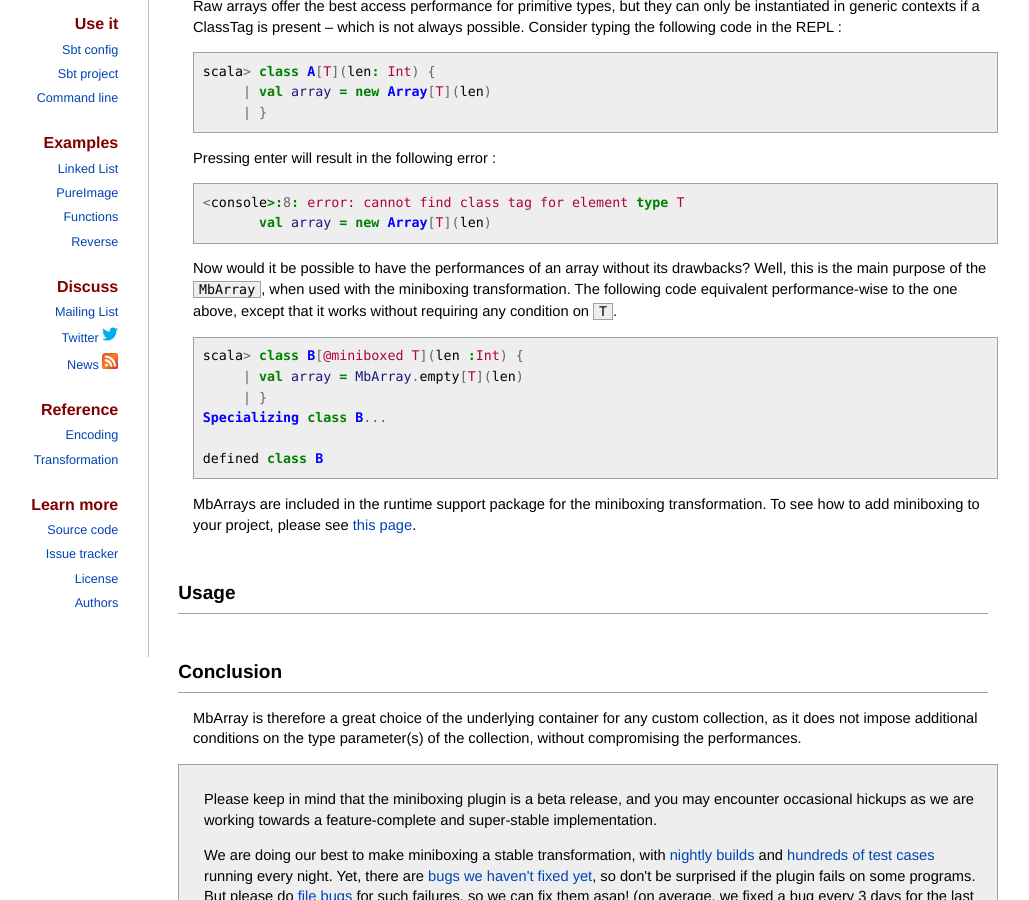
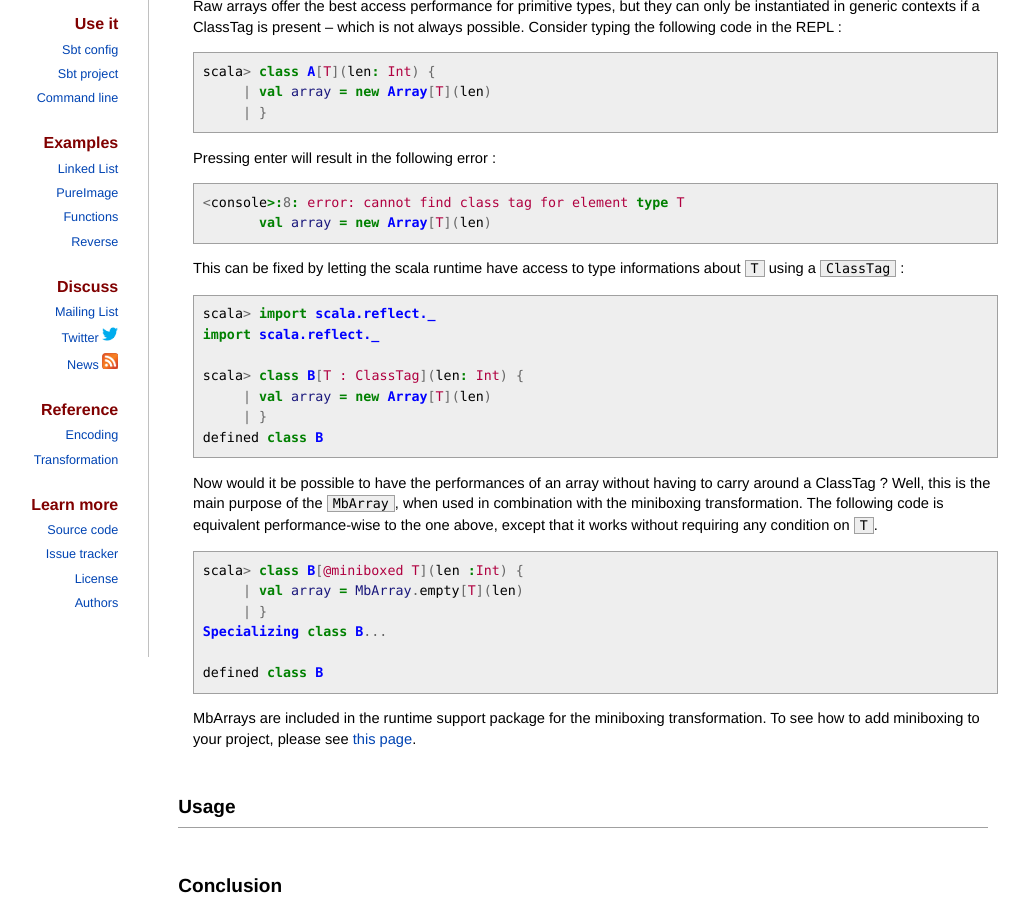
Before and after one commit to miniboxing/miniboxing.github.io, a Jekyll site: the page built from arrays.md, in a window 1280 px wide and 900 px high, scrolled down 365 px. Shown: the whole window, without its empty margins (134-1163 px from the left). Built offline with Jekyll 4.4.1, drawn with Linux system fonts in a browser that asks for light colours; nearby versions of some CDN libraries; comment, search, counter and statistics services are not loaded.

Commit message:
Update arrays.md
Added things

```diff
--- a/arrays.md
+++ b/arrays.md
@@ -23,9 +23,21 @@ Pressing enter will result in the following error :
        val array = new Array[T](len)
 {% endhighlight %}
 
-Now would it be possible to have the performances of an array without its drawbacks?
-Well, this is the main purpose of the `MbArray`, when used with the miniboxing transformation.
-The following code equivalent performance-wise to the one above, except that it works without requiring any condition on `T`.
+This can be fixed by letting the scala runtime have access to type informations about `T` using a `ClassTag` :
+
+{% highlight scala %}
+scala> import scala.reflect._
+import scala.reflect._
+
+scala> class B[T : ClassTag](len: Int) {
+     | val array = new Array[T](len)
+     | }
+defined class B
+{% endhighlight %}
+
+Now would it be possible to have the performances of an array without having to carry around a ClassTag ?
+Well, this is the main purpose of the `MbArray`, when used in combination with the miniboxing transformation.
+The following code is equivalent performance-wise to the one above, except that it works without requiring any condition on `T`.
 
 {% highlight scala %}
 scala> class B[@miniboxed T](len :Int) {
```
